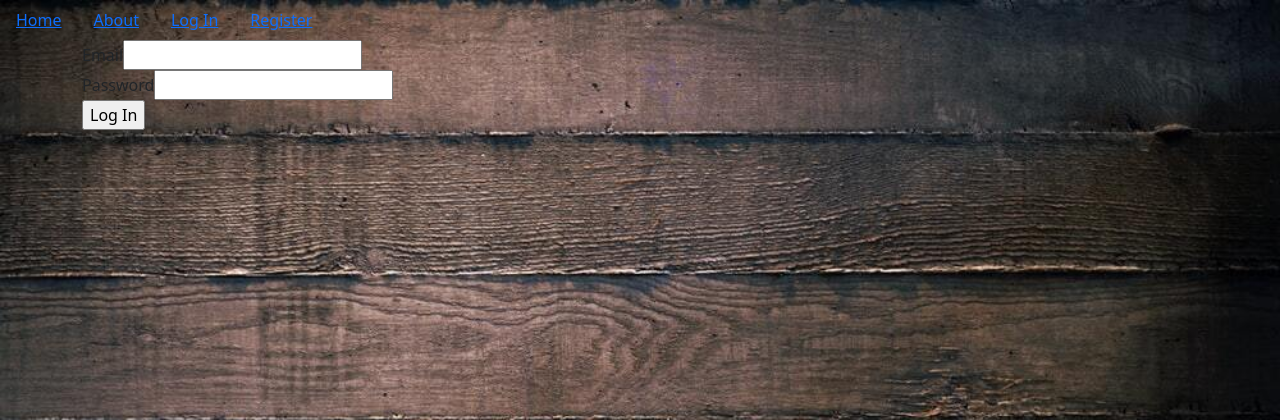
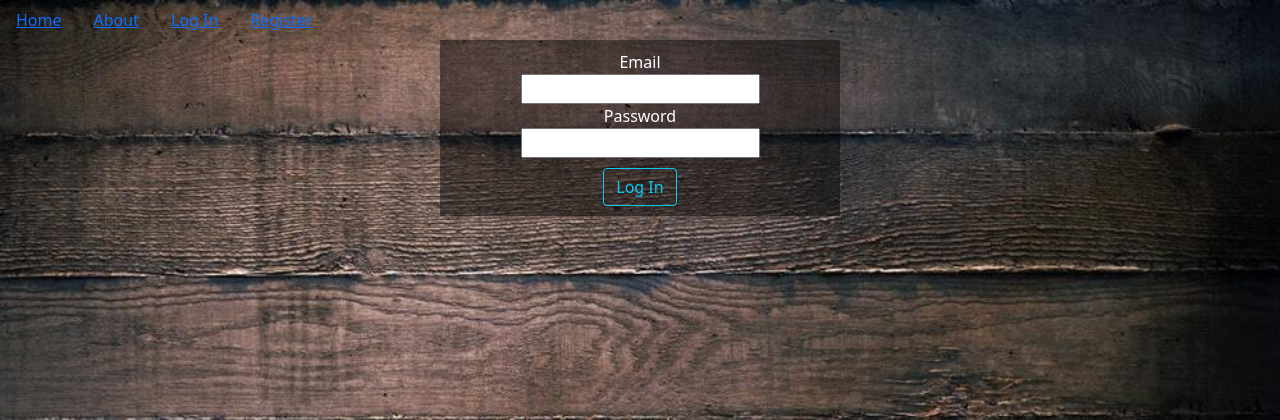
Before and after one commit to wolfsige/Collector, a Flask app: page /login in a window 1280 px wide. Shown: the top 420 px of the page. Run offline with Flask 2, Linux system fonts and the light colour scheme; some libraries are stand-ins or nearby versions.

Commit message:
add login CSS

```diff
--- /dev/null
+++ b/myapp/static/login.css
@@ -0,0 +1,17 @@
+.formdiv {
+  background-color: rgba(0, 0, 0, .45);
+  width: 400px;
+  color: white;
+  padding: 10px;
+}
+
+div.container{
+display: flex;
+flex-direction: column;
+align-items: center;
+text-align: center;
+}
+
+.button {
+  padding-top: 10px;
+}
--- a/myapp/templates/login.html
+++ b/myapp/templates/login.html
@@ -1,11 +1,14 @@
 {% extends "base.html" %}
 {% block content %}
-
-<form method="POST">
-    {{form.hidden_tag()}}
-    {{form.email.label}}{{form.email}}<br>
-    {{form.password.label}}{{form.password}}<br>
-    {{form.submit()}}
-
-</form>
+<link rel="stylesheet" href="../static/login.css">
+<div class="formdiv">
+    <form method="POST">
+        {{form.hidden_tag()}}
+        {{form.email.label}}<br />{{form.email}}<br>
+        {{form.password.label}}<br />{{form.password}}<br>
+        <div class="button">
+            {{form.submit(class="btn btn-outline-info")}}
+        </div>
+    </form>
+</div>
 {% endblock %}
```
